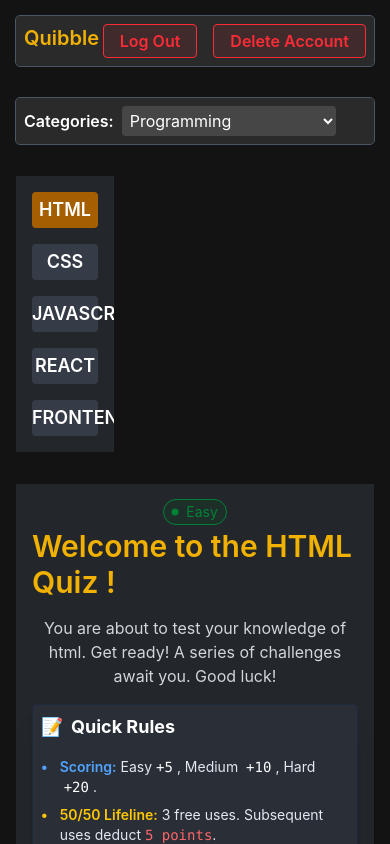
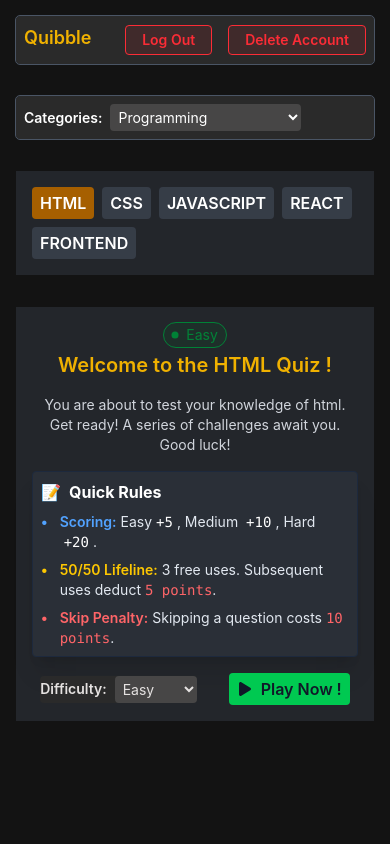
Before and after one commit to RaviCoderWallah/Quibble-Quiz-Web-App, a React (Vite) app: page /quiz in a window 390 px wide. Both pictures are taken after typing "Sample", "name@example.com", "Sample123" into the empty fields and a click on the button "Sign Up Now". Shown: the top 844 px of the page. Built offline with nearby package versions, Linux system fonts and the light colour scheme.

Commit message:
feat: add responsiveness in our web app.

```diff
--- a/src/Pages/QuizScreen.jsx
+++ b/src/Pages/QuizScreen.jsx
@@ -3,7 +3,6 @@ import useAuth from "../hooks/useAuth";
 import CategoryFilter from "../feature/quiz/CategoryFilter";
 import Sidebar from "../feature/quiz/Sidebar";
 import QuizGamePlayScreen from "../feature/quiz/QuizGamePlayContainer";
-
 
 const QuizScreen = () => {
   const { user, isLogged, isAuthLoaded } = useAuth();
@@ -16,7 +15,7 @@ const QuizScreen = () => {
   return (
     <main className="max-w-6xl w-full mx-auto">
       <CategoryFilter />
-      <div className="grid md:grid-cols-8 gap-8 my-8 min-h-80">
+      <div className="grid grid-cols-1 md:grid-cols-8 gap-8 my-8 min-h-80">
         <Sidebar />
         <QuizGamePlayScreen />
       </div>
--- a/src/components/Header.jsx
+++ b/src/components/Header.jsx
@@ -20,9 +20,12 @@ const Header = () => {
 
   return (
     <header>
-      <div className="w-full max-w-4xl mx-auto min-h-12 bg-[#2a2a2a] my-4 outline-1 outline-gray-600 p-2 rounded-sm flex justify-between">
+      <div className="w-full max-w-4xl mx-auto min-h-12 bg-[#2a2a2a] my-4 outline-1 outline-gray-600 p-2 rounded-sm flex md:flex-nowrap flex-wrap md:gap-0 gap-2 justify-between">
         <div>
-          <NavLink to="/" className="text-xl text-yellow-500 font-semibold">
+          <NavLink
+            to="/"
+            className="md:text-xl text-lg text-yellow-500 font-semibold"
+          >
             Quibble
           </NavLink>
         </div>
@@ -32,13 +35,13 @@ const Header = () => {
             <div className="flex gap-4 items-center">
               <button
                 onClick={handleLogout}
-                className="bg-red-500/10 border border-red-500 text-red-500 font-semibold px-4 py-1 rounded-sm cursor-pointer hover:bg-red-500 hover:text-white transition-colors"
+                className="bg-red-500/10 md:text-base text-sm border border-red-500 text-red-500 font-semibold px-4 py-1 rounded-sm cursor-pointer hover:bg-red-500 hover:text-white transition-colors"
               >
                 Log Out
               </button>
               <button
                 onClick={handleSignOut}
-                className="bg-red-500/10 border border-red-500 text-red-500 font-semibold px-4 py-1 rounded-sm cursor-pointer hover:bg-red-500 hover:text-white transition-colors"
+                className="bg-red-500/10 md:text-base text-sm border border-red-500 text-red-500 font-semibold px-4 py-1 rounded-sm cursor-pointer hover:bg-red-500 hover:text-white transition-colors"
               >
                 Delete Account
               </button>
--- a/src/feature/quiz/CategoryFilter.jsx
+++ b/src/feature/quiz/CategoryFilter.jsx
@@ -6,11 +6,13 @@ const CategoryFilter = () => {
   return (
     <div className="bg-[#2a2a2a] rounded-sm outline-1 outline-gray-600 p-2">
       <div className="flex items-center gap-2">
-        <p className="font-semibold text-white">Categories: </p>
+        <p className="font-semibold text-white md:text-base text-sm">
+          Categories:{" "}
+        </p>
         <select
           name="category"
           id="category"
-          className="bg-[#474646] p-1 rounded-sm text-white"
+          className="bg-[#474646] p-1 md:text-base text-sm rounded-sm text-white"
           value={activeCategory}
           onChange={(e) => changeCategory(e.target.value)}
         >
--- a/src/feature/quiz/GamePlayResult.jsx
+++ b/src/feature/quiz/GamePlayResult.jsx
@@ -25,14 +25,14 @@ const GamePlayResult = ({ setIsWelcomeScreenShow, setIsResultScreenShow }) => {
 
   return (
     <div className="text-center flex items-center justify-center min-h-full">
-      <div className="flex flex-col gap-4">
-        <h1 className="text-3xl font-semibold text-white">
+      <div className="flex flex-col md:gap-4 gap-2">
+        <h1 className="md:text-3xl text-base font-semibold text-white">
           Score:{" "}
           <span className="text-yellow-500">
             {score < 10 ? `0${score}` : `${score}`}
           </span>
         </h1>
-        <h1 className="text-3xl font-semibold text-white">
+        <h1 className="md:text-3xl text-base font-semibold text-white">
           Correct Answer:{" "}
           <span className="text-yellow-500">
             {correctAnswerCount < 10
@@ -40,10 +40,10 @@ const GamePlayResult = ({ setIsWelcomeScreenShow, setIsResultScreenShow }) => {
               : `${correctAnswerCount}/10`}
           </span>
         </h1>
-        <h1 className="text-4xl font-bold text-white">
+        <h1 className="md:text-4xl text-lg font-bold text-white">
           <span className="text-orange-400">{user.name}, </span> {title}
         </h1>
-        <p className="text-2xl max-w-md italic">
+        <p className="md:text-2xl text-base max-w-md italic">
           {correctAnswerCount == 10
             ? "Outstanding performance! You've mastered this level."
             : correctAnswerCount >= 5
@@ -53,7 +53,7 @@ const GamePlayResult = ({ setIsWelcomeScreenShow, setIsResultScreenShow }) => {
         <div>
           <button
             onClick={handlePlayAgain}
-            className="bg-green-700 text-white px-4 outline-1 outline-gray-400 shadow-xl py-2 rounded-sm cursor-pointer hover:bg-green-600"
+            className="bg-green-700 md:text-base text-sm text-white px-4 outline-1 outline-gray-400 shadow-xl py-2 rounded-sm cursor-pointer hover:bg-green-600"
           >
             Play Again !
           </button>
--- a/src/feature/quiz/QuizGamePlayContainer.jsx
+++ b/src/feature/quiz/QuizGamePlayContainer.jsx
@@ -21,7 +21,7 @@ const QuizGamePlayScreen = () => {
   }, [activeCategory, activeSubCategory, changeCategory, changeSubCategory]);
 
   return (
-    <div className="bg-gray-600/30 col-span-6 p-4">
+    <div className="bg-gray-600/30 md:col-span-6 p-4">
       {isWelcomeScreenShow ? (
         <QuizWelcomeScreen setIsWelcomeScreenShow={setIsWelcomeScreenShow} />
       ) : isResultScreenShow ? (
--- a/src/feature/quiz/QuizWelcomeScreen.jsx
+++ b/src/feature/quiz/QuizWelcomeScreen.jsx
@@ -19,17 +19,17 @@ const QuizWelcomeScreen = ({ setIsWelcomeScreenShow }) => {
       <div className="flex items-center -mb-3 capitalize gap-1 bg-green-900/20 text-green-700 pl-1 py-0.5 rounded-full text-sm pr-2 outline-1 outline-green-700">
         <GoDotFill /> {selectedDifficultyValue}
       </div>
-      <h1 className="text-3xl font-semibold text-yellow-500">
+      <h1 className="md:text-3xl text-xl font-semibold text-yellow-500">
         Welcome to the {activeSubCategory.toUpperCase()} Quiz !
       </h1>
-      <p className="max-w-lg text-center text-gray-300">
+      <p className="max-w-lg md:text-base text-sm text-center text-gray-300">
         You are about to test your knowledge of {activeSubCategory}. Get ready!
         A series of challenges await you. Good luck!
       </p>
 
       {/* Quick Rules Guides  */}
       <div className="max-w-md mx-auto p-2 bg-slate-600/20 border border-slate-800 rounded-sm shadow-xl text-slate-200">
-        <h2 className="text-lg font-bold mb-4 text-white flex items-center gap-2">
+        <h2 className="md:text-lg text-base font-bold md:mb-4 mb-2 text-white flex items-center gap-2">
           <span>📝</span> Quick Rules
         </h2>
 
@@ -69,16 +69,16 @@ const QuizWelcomeScreen = ({ setIsWelcomeScreenShow }) => {
         </div>
       </div>
 
-      <div className="flex gap-8 items-center">
+      <div className="flex md:flex-nowrap flex-wrap gap-8 items-center">
         <div className="bg-[#2a2a2a] rounded-sm">
           <div className="flex items-center gap-2">
-            <p className="font-semibold">Difficulty: </p>
+            <p className="font-semibold md:text-base text-sm">Difficulty: </p>
             <select
               name="difficulty"
               value={selectedDifficultyValue}
               onChange={handleDifficultyLevel}
               id=""
-              className="bg-[#474646] p-1 rounded-sm"
+              className="bg-[#474646] p-1 md:text-base text-sm rounded-sm"
             >
               <option value="easy">Easy</option>
               <option value="medium">Medium</option>
@@ -88,7 +88,7 @@ const QuizWelcomeScreen = ({ setIsWelcomeScreenShow }) => {
         </div>
         <button
           onClick={() => setIsWelcomeScreenShow((prev) => !prev)}
-          className="flex items-center gap-2 bg-green-500 text-gray-900 px-2 py-1 text-lg font-semibold cursor-pointer rounded-sm hover:bg-green-400"
+          className="flex items-center gap-2 bg-green-500 text-gray-900 px-2 py-1 text-base md:text-lg font-semibold cursor-pointer rounded-sm hover:bg-green-400"
         >
           {" "}
           <FaPlay /> Play Now !{" "}
--- a/src/feature/quiz/Sidebar.jsx
+++ b/src/feature/quiz/Sidebar.jsx
@@ -4,14 +4,14 @@ const Sidebar = () => {
   const { allSubCategories, activeSubCategory, changeSubCategory } = useQuiz();
 
   return (
-    <div className="bg-gray-600/30 col-span-2 flex flex-col gap-4 p-4 overflow-y-auto max-h-[500px]">
+    <div className="bg-gray-600/30  md:col-span-2 flex flex-row flex-wrap md:flex-nowrap md:flex-col gap-2 md:gap-4 p-4 overflow-y-auto max-h-[500px]">
       {allSubCategories.map((subCat) => (
         <button
           key={subCat}
           onClick={() => changeSubCategory(subCat)}
           className={`${
             activeSubCategory === subCat ? "bg-yellow-700" : "bg-gray-600/50"
-          } text-white font-semibold uppercase py-1 text-lg rounded-sm cursor-pointer hover:scale-105 transition-all ease-in-out duration-300`}
+          } text-white font-semibold uppercase py-1 md:px-0 px-2 tex-xs md:text-lg rounded-sm cursor-pointer hover:scale-105 transition-all ease-in-out duration-300`}
         >
           {subCat.replace("_", " ")}
         </button>
```
Also changed, not shown: src/feature/quiz/GamePlayScreen.jsx (+24 -16 lines).
